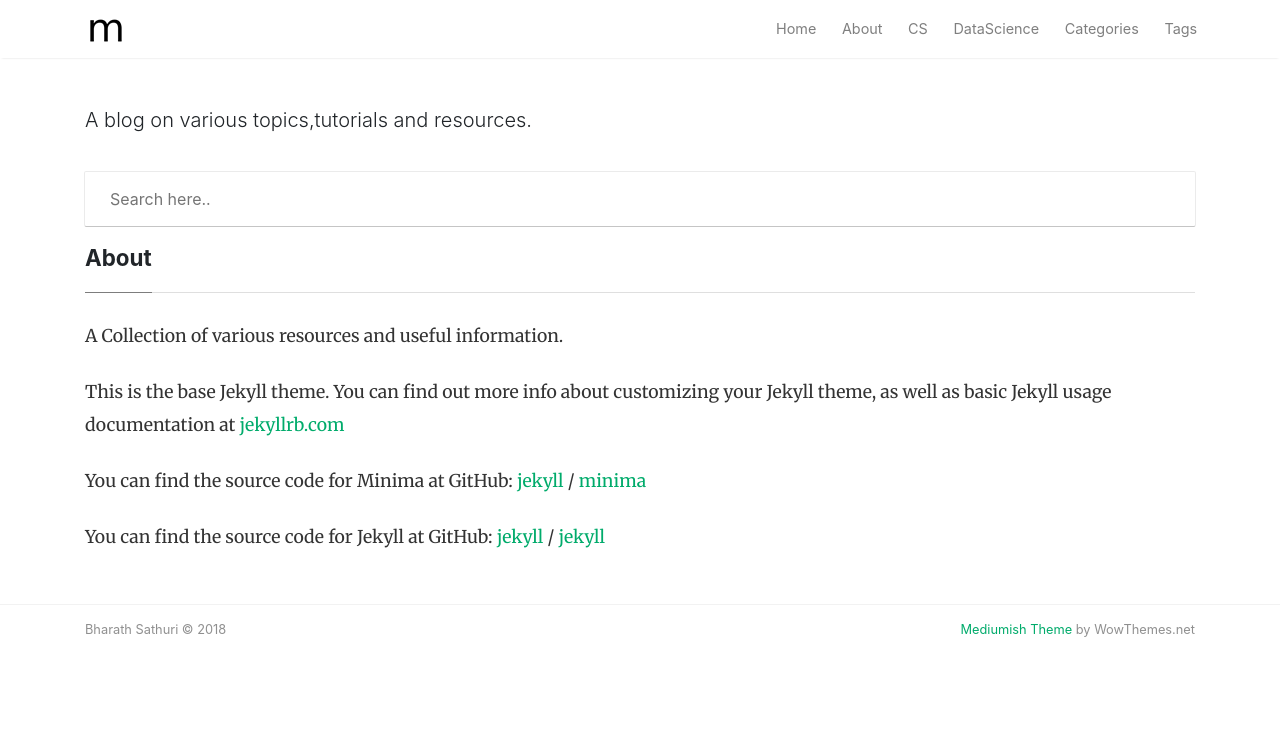
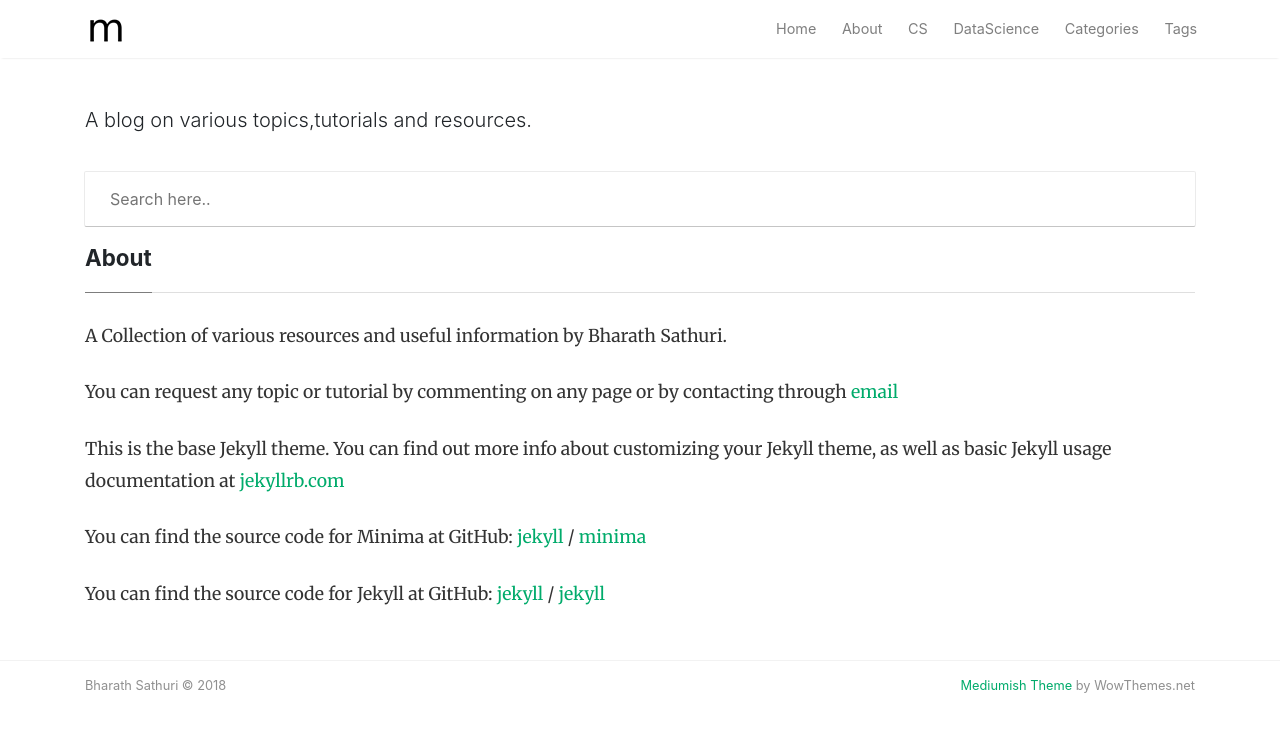
Before and after one commit to StarkSources/myblog, a Jekyll site: the page built from about.md, in a window 1280 px wide. Shown: the top 732 px of the page. Built offline with Jekyll 4.4.1, drawn with Linux system fonts in a browser that asks for light colours; nearby versions of some CDN libraries; comment, search, counter and statistics services are not loaded.

Commit message:
Update about.md

```diff
--- a/about.md
+++ b/about.md
@@ -4,7 +4,9 @@ title: About
 permalink: /about/
 ---
 
-A Collection of various resources and useful information.
+A Collection of various resources and useful information by Bharath Sathuri.
+
+You can request any topic or tutorial by commenting on any page or by contacting through [email](mailto:sathuribharathbrothers1234@gmail.com)
 
 This is the base Jekyll theme. You can find out more info about customizing your Jekyll theme, as well as basic Jekyll usage documentation at [jekyllrb.com](https://jekyllrb.com/)
 
```
